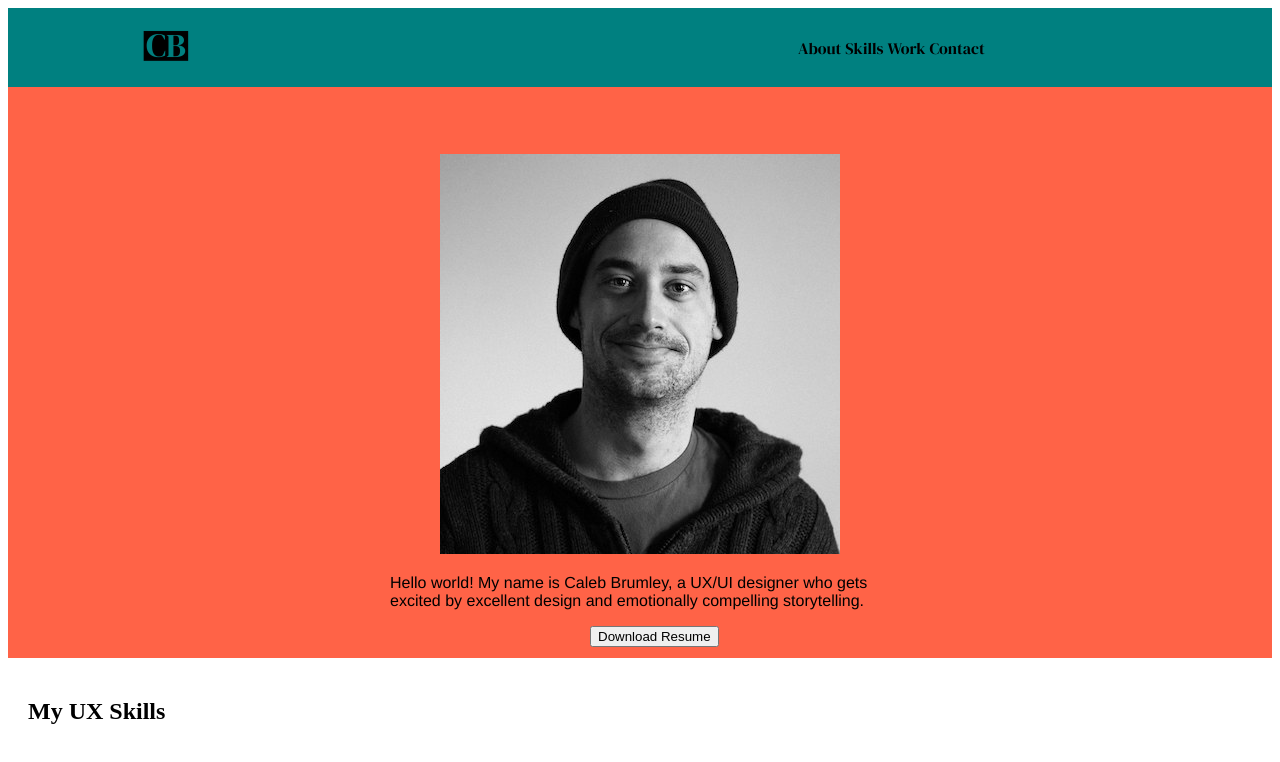
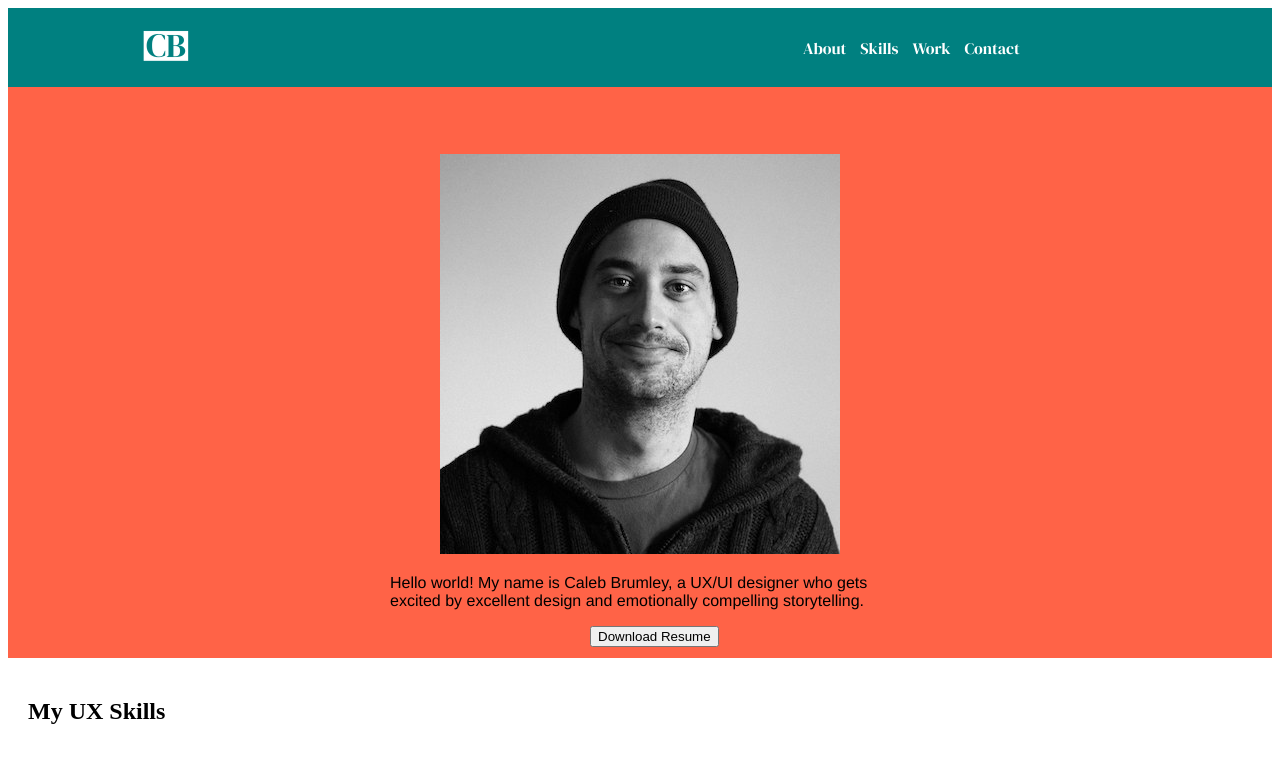
Before and after one commit to calebbrumley/UX_UI_HW_18, a plain HTML site: page index.html in a window 1280 px wide. Shown: the top 762 px of the page. Drawn offline with Linux system fonts and the light colour scheme.

Commit message:
Final Tweaks
Text color changes to navbar

```diff
--- a/CSS/style.css
+++ b/CSS/style.css
@@ -27,6 +27,11 @@ nav ul {
     width: 50%;
     margin-left: auto;
 }
+header li {
+    display: inline-block;
+    padding: 0px 5px;
+    color: white;
+}
 .heroImg {
     height: 600px;
     padding: 25px;
@@ -48,6 +53,9 @@ footer {
 footer .inline-block {
     display: inline-block;
     padding: 20px;
+}
+footer li {
+    color: white;
 }
 .flexContainer {
     display: flex;
--- a/index.html
+++ b/index.html
@@ -9,7 +9,7 @@
     <body>
         <header class="navigation">
             <div class="inline-block logo">
-                <img src="Images/CBlogo.png" width="50px" height="50px">
+                <img src="Images/CBlogo copy.png" width="50px" height="50px">
             </div>
             <nav class="inline-block">
                 <ul>
```
Also changed, not shown: Images/CBlogo copy.png (added).
